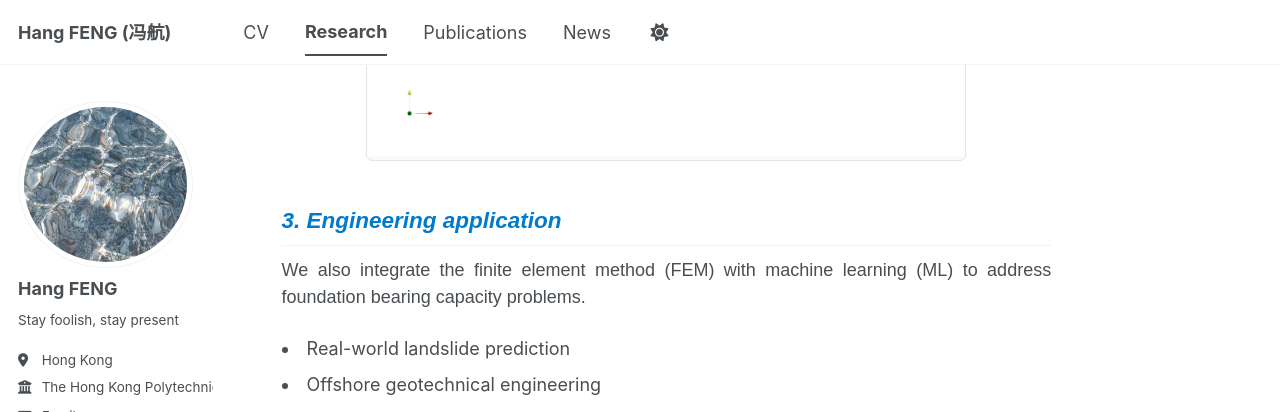
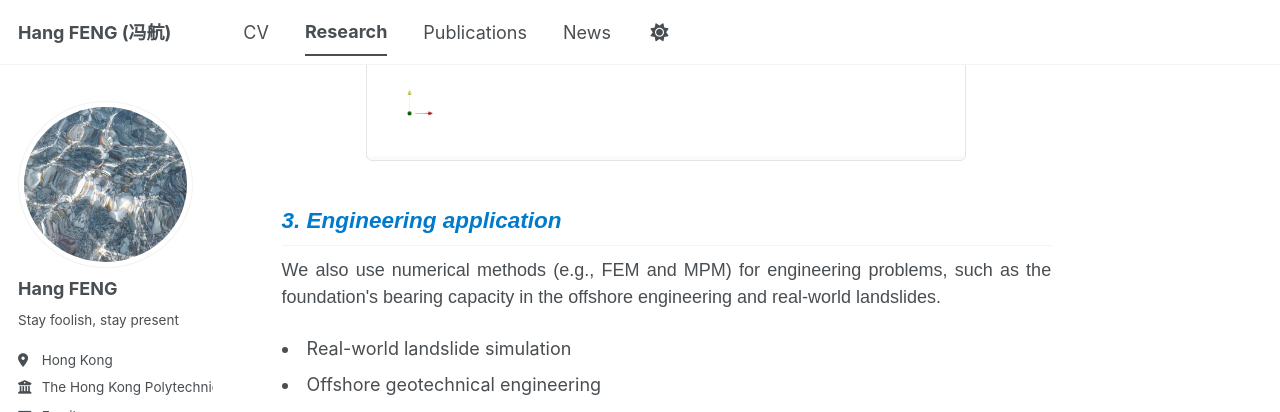
Before and after one commit to fenghang454/fenghang454.github.io, a Jekyll site: the page built from _pages/research.md, in a window 1280 px wide and 900 px high, scrolled down 1429 px, cut to the strip 0-412 px from the top of the window. Built offline with Jekyll 4.4.1, drawn with Linux system fonts in a browser that asks for light colours; a style sheet for code colours, icons or effects is not loaded.

Commit message:
Update research.md

```diff
--- a/_pages/research.md
+++ b/_pages/research.md
@@ -37,11 +37,11 @@ Real-world geohazards (e.g., landslides and soil surface erosion) usually has th
 
 ## <span style="font-family: Arial; font-style: italic; color: #007ACC;">3. Engineering application </span>
 <p style="font-family: Arial, sans-serif; line-height: 1.5; text-align: justify;">
-We also integrate the finite element method (FEM) with machine learning (ML) to address foundation bearing capacity problems.
+We also use numerical methods (e.g., FEM and MPM) for engineering problems, such as the foundation's bearing capacity in the offshore engineering and real-world landslides.
 </p>
 
 <ul style="list-style-position: inside; padding-left: 0; margin-left: 0;">
-  <li>Real-world landslide prediction</li>
+  <li>Real-world landslide simulation</li>
   <li>Offshore geotechnical engineering</li>
 </ul>
 
```
